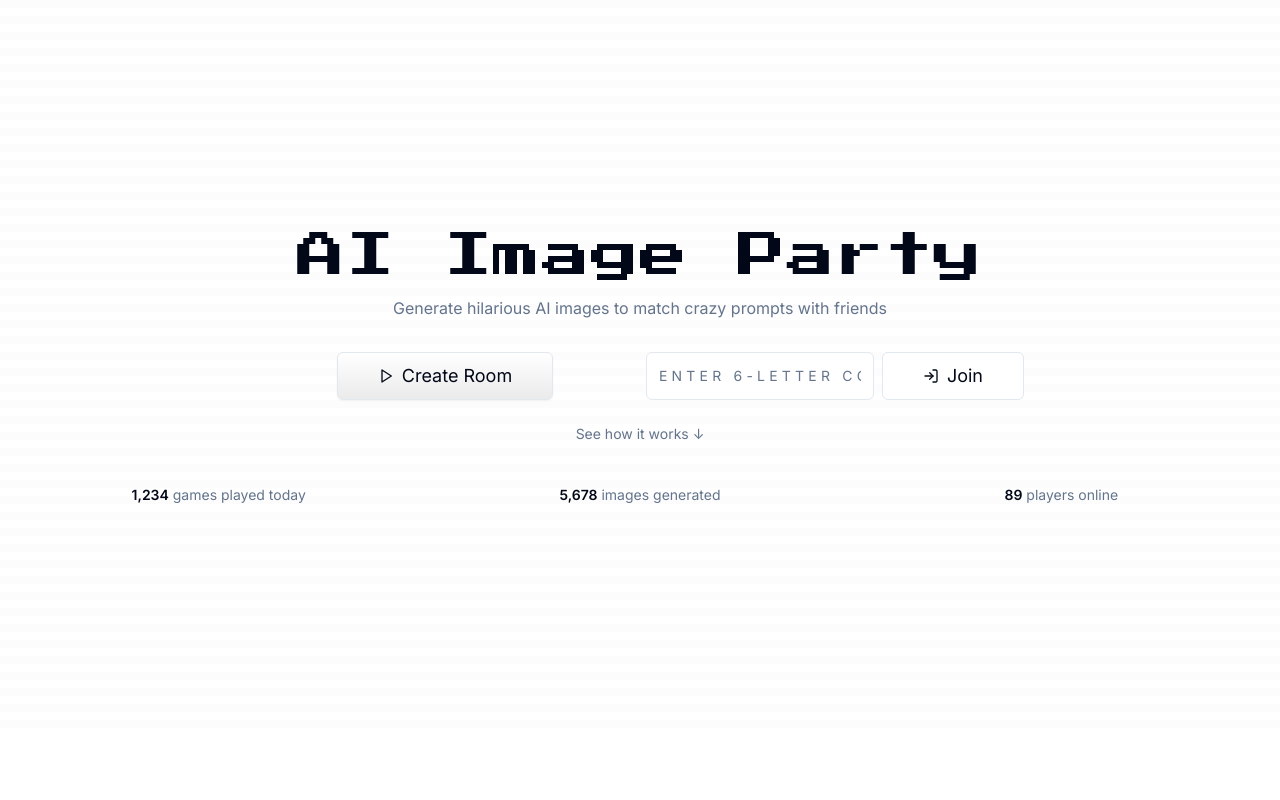
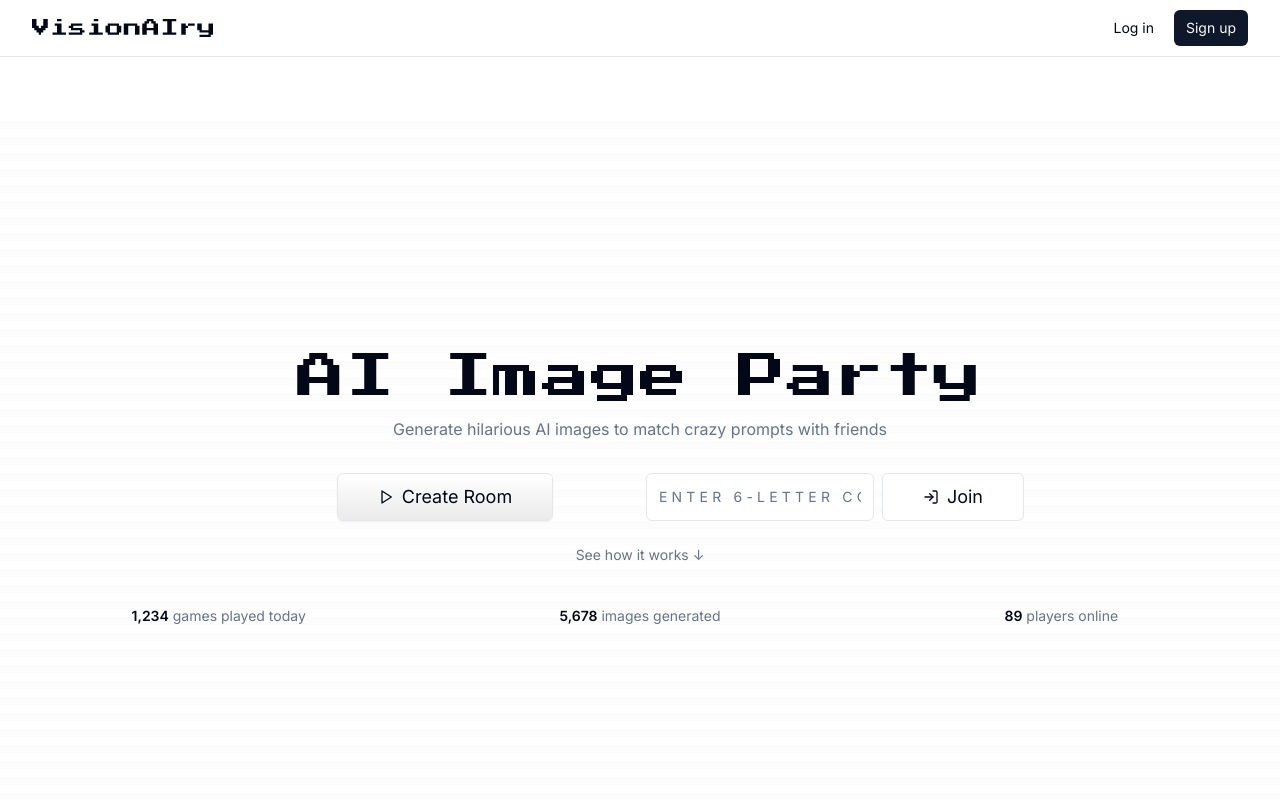
Before and after one commit to nmogil/visionary-ui-mock, a React (Vite) app: page / in a window 1280 px wide. Shown: the top 800 px of the page. Built offline with nearby package versions, Linux system fonts and the light colour scheme.

Commit message:
Add header branding and auth buttons
Update the header with the app title "VisionAIry" on the left, a glassmorphism effect with background blur, and "Sign Up" and "Login" buttons on the right.

```diff
--- /dev/null
+++ b/src/components/layout/Header.tsx
@@ -0,0 +1,25 @@
+import { Link } from "react-router-dom";
+import { Button } from "@/components/ui/button";
+
+const Header = () => {
+  return (
+    <header className="sticky top-0 z-50 w-full border-b border-border bg-background/60 backdrop-blur-md">
+      <div className="container mx-auto flex h-14 items-center justify-between">
+        <Link to="/" className="inline-flex items-center gap-2" aria-label="VisionAIry home">
+          <span className="font-display text-base md:text-lg">VisionAIry</span>
+        </Link>
+
+        <nav className="flex items-center gap-2">
+          <Button variant="ghost" size="sm" asChild>
+            <Link to="/#login" aria-label="Log in to VisionAIry">Log in</Link>
+          </Button>
+          <Button size="sm" asChild>
+            <Link to="/#signup" aria-label="Sign up for VisionAIry">Sign up</Link>
+          </Button>
+        </nav>
+      </div>
+    </header>
+  );
+};
+
+export default Header;
--- a/src/pages/LandingPage.tsx
+++ b/src/pages/LandingPage.tsx
@@ -2,6 +2,7 @@ import { useEffect } from "react";
 import HeroSection from "@/components/landing/HeroSection";
 import HowItWorksSection from "@/components/landing/HowItWorksSection";
 import SimpleFooter from "@/components/landing/SimpleFooter";
+import Header from "@/components/layout/Header";
 
 const LandingPage = () => {
   useEffect(() => {
@@ -25,7 +26,9 @@ const LandingPage = () => {
   };
 
   return (
-    <main>
+    <>
+      <Header />
+      <main className="pt-16">
         <HeroSection />
         <HowItWorksSection />
         <SimpleFooter />
@@ -34,6 +37,7 @@ const LandingPage = () => {
           dangerouslySetInnerHTML={{ __html: JSON.stringify(jsonLd) }}
         />
       </main>
+    </>
   );
 };
 
```
Lines whose indentation alone changed are shown as unchanged.
